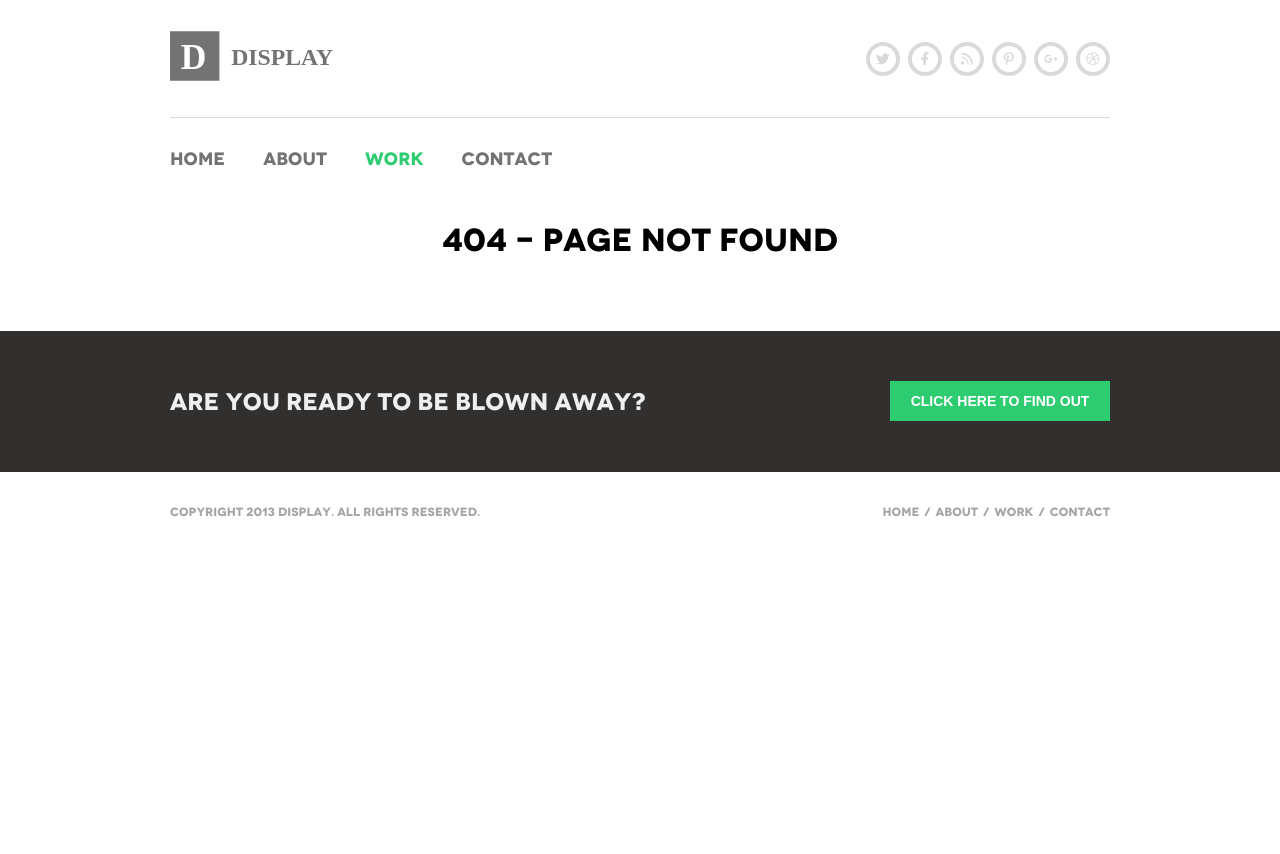
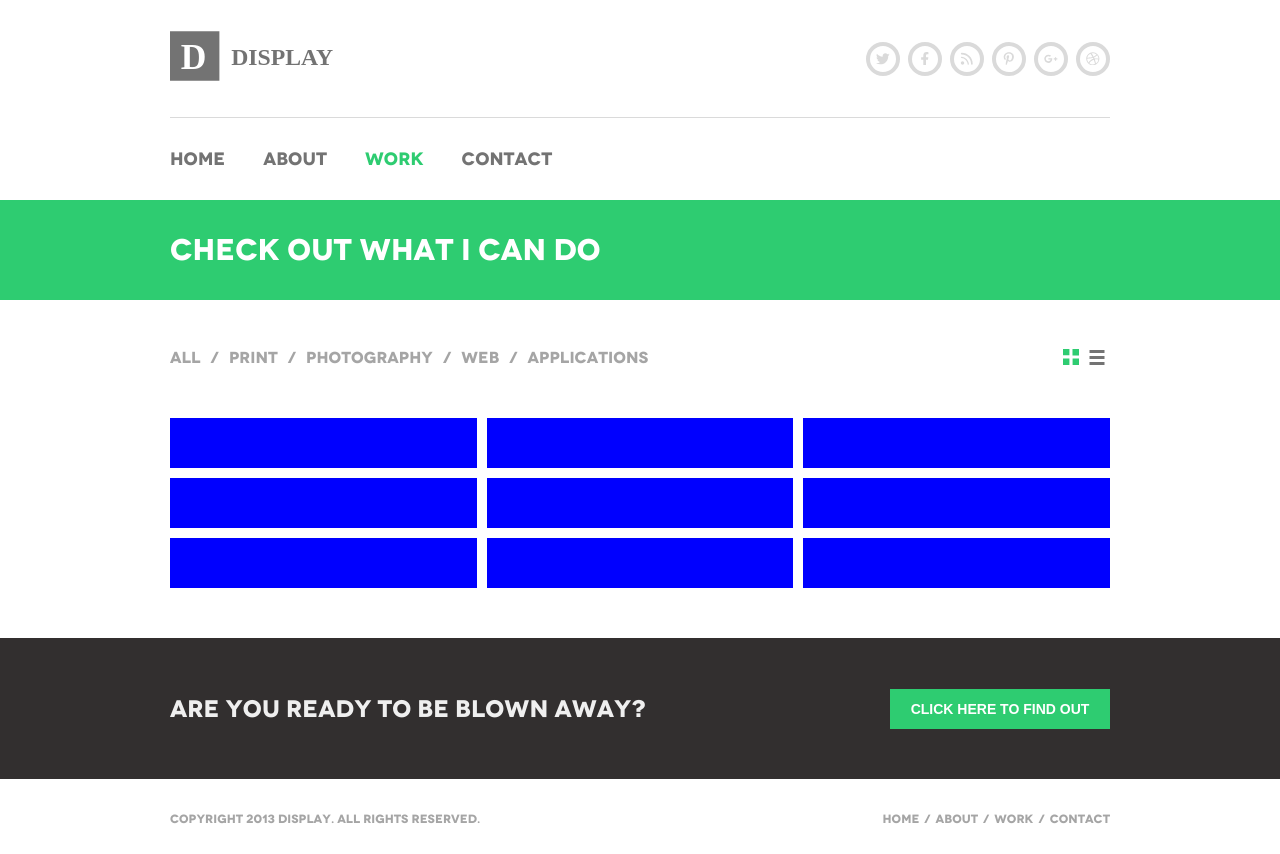
Before and after one commit to KochEmre/bs-frontend-task, a React (Create React App) app: page /work in a window 1280 px wide. Before the commit this address had no page. Before the commit the page ends 800 px from the top, so only its background shows below. Built offline with nearby package versions, Linux system fonts and the light colour scheme.

Commit message:
initialized portfolio part at work page - backup

```diff
--- a/src/App.js
+++ b/src/App.js
@@ -4,14 +4,16 @@ import Header from "./components/header";
 import Page404 from "./pages/404Page";
 import AboutPage from "./pages/aboutPage";
 import HomePage from "./pages/homePage";
+import WorkPage from "./pages/workPage";
 
 const App = () => {
   return (
     <div className="App">
       <Header/>
       <Routes>
-        <Route path="/" element={<HomePage />} />
+        <Route path="/" element={<HomePage/>} />
         <Route path="/about" element={<AboutPage/>} />
+        <Route path="/work" element={<WorkPage/>} />
         <Route path="*" element={<Page404 />} />
       </Routes>
       <Footer/>
--- a/src/components/pageTitle/pageTitle.scss
+++ b/src/components/pageTitle/pageTitle.scss
@@ -5,6 +5,7 @@
     background-color: #2ecc71;
     align-items: center;
     justify-content: center;
+    text-transform: uppercase;
 
     .title-wrapper{
         max-width: 940px;
--- /dev/null
+++ b/src/components/portfolioViewer/index.jsx
@@ -0,0 +1,39 @@
+import React, { useState } from 'react'
+import "./portfolioViewer.scss"
+import { ReactComponent as GridView } from '../../assets/icons/grid-view.svg';
+import { ReactComponent as ListView } from '../../assets/icons/list-view.svg';
+
+const PortFolioViewer = () => {
+    const [viewType, setViewType] = useState('grid');
+
+    return (
+        <div className="portfolio-container">
+            <div className="filter-viewtype-container">
+                <div className="filter-container">
+                    <span>All</span>
+                    <span>Print</span>
+                    <span>Photography</span>
+                    <span>Web</span>
+                    <span>Applications</span>
+                </div>
+                <div className="viewtype-container">
+                    <GridView title='Grid View' onClick={() => setViewType('grid')} className={`${viewType === "grid" ? "active" : ""}`} />
+                    <ListView title='List View' onClick={() => setViewType('list')} className={`${viewType === "list" ? "active" : ""}`} />
+                </div>
+            </div>
+            <div className={`${viewType}-wrapper`}>
+                <div></div>
+                <div></div>
+                <div></div>
+                <div></div>
+                <div></div>
+                <div></div>
+                <div></div>
+                <div></div>
+                <div></div>
+            </div>
+        </div>
+    )
+}
+
+export default PortFolioViewer
--- /dev/null
+++ b/src/components/portfolioViewer/portfolioViewer.scss
@@ -0,0 +1,89 @@
+.portfolio-container {
+    display: flex;
+    flex-direction: column;
+    align-items: center;
+    width: 100%;
+
+    .filter-viewtype-container {
+        width: 100%;
+        padding: 44px 0 48px;
+        display: flex;
+        flex-direction: row;
+        justify-content: space-between;
+        align-items: center;
+        overflow-x: hidden;
+        text-transform: uppercase;
+
+        .filter-container {
+            display: flex;
+            flex-direction: row;
+            align-items: center;
+
+            span {
+                text-decoration: none;
+                color: #a5a5a5;
+                cursor: pointer;
+
+                &:after {
+                    content: "/";
+                    margin: 0 10px;
+                }
+
+                &:last-child {
+                    &:after {
+                        display: none;
+                    }
+                }
+            }
+        }
+
+        .viewtype-container {
+            display: flex;
+            flex-direction: row;
+            align-items: center;
+
+            svg {
+                width: 16px;
+                height: 16px;
+                margin: 5px;
+                fill: #737373;
+            }
+
+            .active {
+                fill: #2ecc71;
+            }
+
+            &:hover {
+                fill: #2ecc71;
+            }
+        }
+    }
+
+
+    .grid-wrapper {
+        display: grid;
+        width: 100%;
+        height: 100%;
+        grid-template-columns: auto auto auto;
+        gap: 10px;
+
+        div {
+            height: 50px;
+            background-color: blue;
+        }
+    }
+
+    .list-wrapper {
+        display: grid;
+        width: 100%;
+        height: 100%;
+        gap: 10px;
+
+        div {
+            width: 100%;
+            height: 50px;
+            background-color: blue;
+        }
+    }
+
+}
--- /dev/null
+++ b/src/pages/workPage/index.jsx
@@ -0,0 +1,19 @@
+import React, { Fragment } from 'react'
+import PageTitle from '../../components/pageTitle'
+import PortFolioViewer from '../../components/portfolioViewer'
+import "./workPage.scss"
+
+
+const WorkPage = () => {
+
+    return (
+        <Fragment>
+            <PageTitle title="Check Out What I can Do" />
+            <div className="content-container">
+                <PortFolioViewer/>
+            </div>
+        </Fragment>
+    )
+}
+
+export default WorkPage
--- /dev/null
+++ b/src/pages/workPage/workPage.scss
@@ -0,0 +1,7 @@
+.content-container{
+    display: flex;
+    flex-direction: column;
+    align-items: center;
+    max-width: 940px;
+    width: 95%;
+}
```
Also changed, not shown: src/assets/icons/grid-view.svg (added), src/assets/icons/list-view.svg (added).
